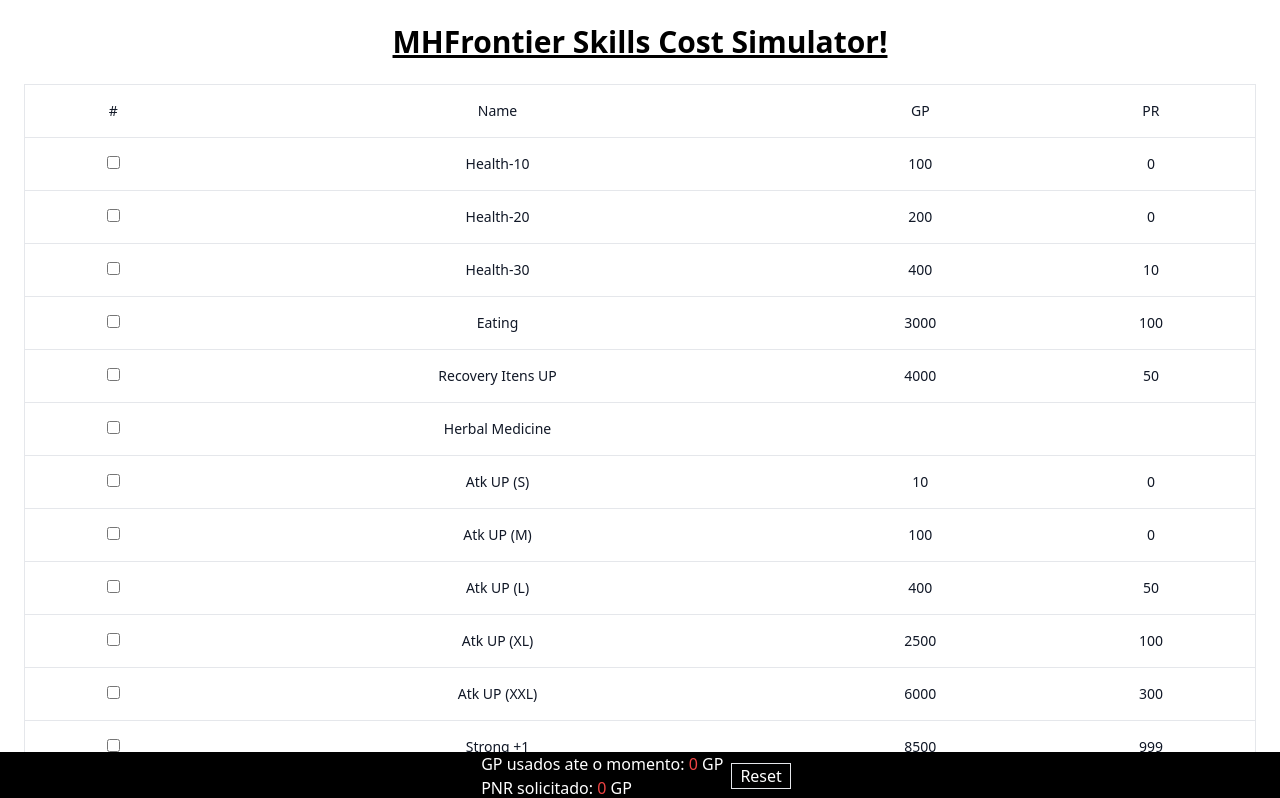
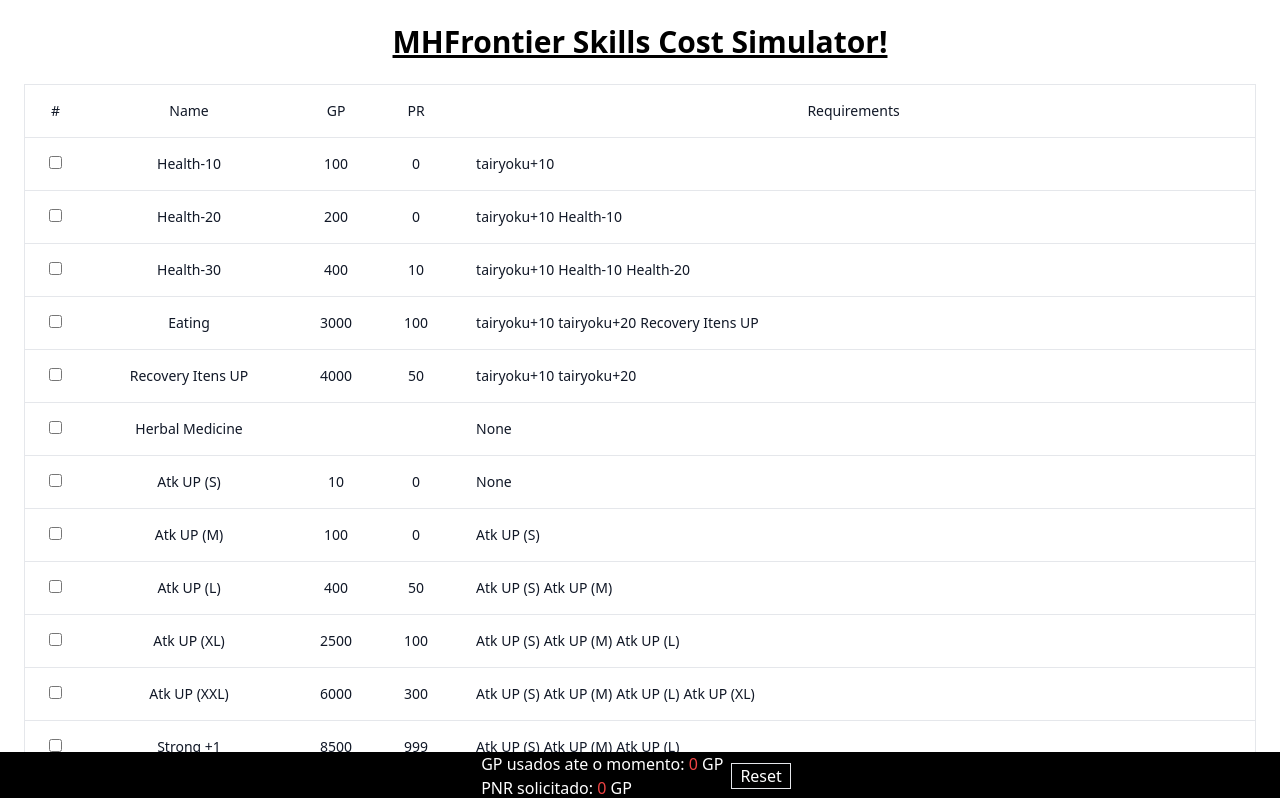
Before and after one commit to Invasor-de-Fronteiras/mhfrontier-skills-cost, a React (Vite) app: page / in a window 1280 px wide. Shown: the top 798 px of the page. Built offline with nearby package versions, Linux system fonts and the light colour scheme.

Commit message:
feat: add requirements column and links

```diff
--- a/src/App.tsx
+++ b/src/App.tsx
@@ -63,6 +63,9 @@ function App() {
                 <th className="text-sm font-medium text-gray-900 px-6 py-4 text-center">
                   PR
                 </th>
+                <th className="text-sm font-medium text-gray-900 px-6 py-4 text-center">
+                  Requirements
+                </th>
               </tr>
             </thead>
             <tbody>
@@ -70,25 +73,53 @@ function App() {
                 return (
                   <tr
                     key={skill.id}
-                    className="border-b  transition duration-300 ease-in-out hover:bg-gray-100 cursor-pointer"
-                    onClick={() =>
-                      handleToggle(skill.id, ...(skill.requirements ?? []))
-                    }
+                    className="border-b  transition duration-300 ease-in-out hover:bg-gray-100"
+                    id={skill.id}
                   >
-                    <td className="px-6 py-4 whitespace-nowrap text-sm font-medium text-gray-900">
+                    <td className="px-6 py-4 whitespace-nowrap text-sm font-medium text-gray-900 cursor-pointer">
                       <input
                         type="checkbox"
                         checked={selected.includes(skill.id)}
+                        onClick={() =>
+                          handleToggle(skill.id, ...(skill.requirements ?? []))
+                        }
                       />
                     </td>
                     <td className="px-6 py-4 whitespace-nowrap text-sm font-medium text-gray-900">
-                      {skill.name}
+                      <a
+                        id={skill.name}
+                        className="hover:cursor-pointer hover:underline"
+                        href={"#" + skill.name}
+                      >
+                        {skill.name}
+                      </a>
                     </td>
                     <td className="text-sm text-gray-900 font-light px-6 py-4 whitespace-nowrap">
                       {skill.gp}
                     </td>
                     <td className="text-sm text-gray-900 font-light px-6 py-4 whitespace-nowrap">
                       {skill.pr}
+                    </td>
+                    <td className="text-sm text-gray-900 font-light px-6 py-4 text-left whitespace-nowrap">
+                      {!skill.requirements?.length ? (
+                        "None"
+                      ) : (
+                        <ul className="flex flex-row flex-wrap gap-1">
+                          {skill.requirements?.map((r) => {
+                            const req = data.find((i) => i.id === r);
+                            const reqName = req?.name ?? r;
+
+                            return (
+                              <a
+                                className="hover:underline hover:cursor-pointer"
+                                href={"#" + reqName}
+                              >
+                                {reqName}
+                              </a>
+                            );
+                          })}
+                        </ul>
+                      )}
                     </td>
                   </tr>
                 );
--- a/src/main.css
+++ b/src/main.css
@@ -1,3 +1,7 @@
 @tailwind base;
 @tailwind components;
 @tailwind utilities;
+
+html {
+  scroll-behavior: smooth;
+}
```
